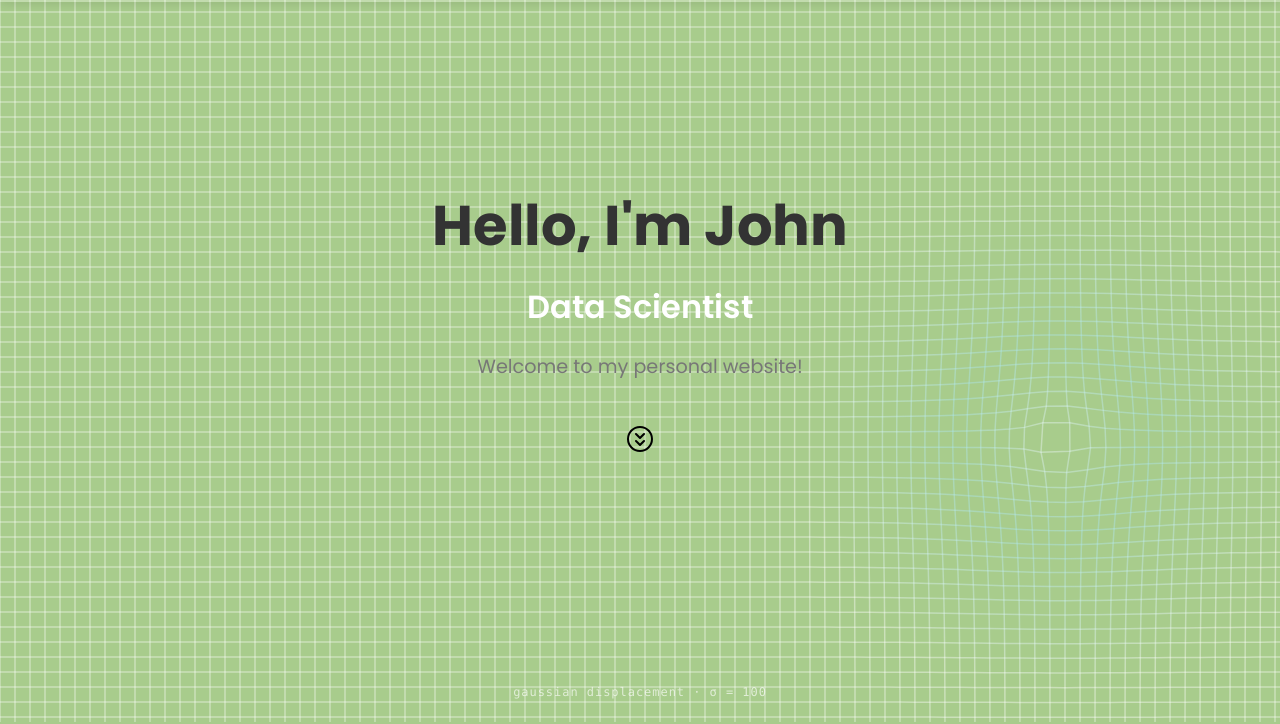
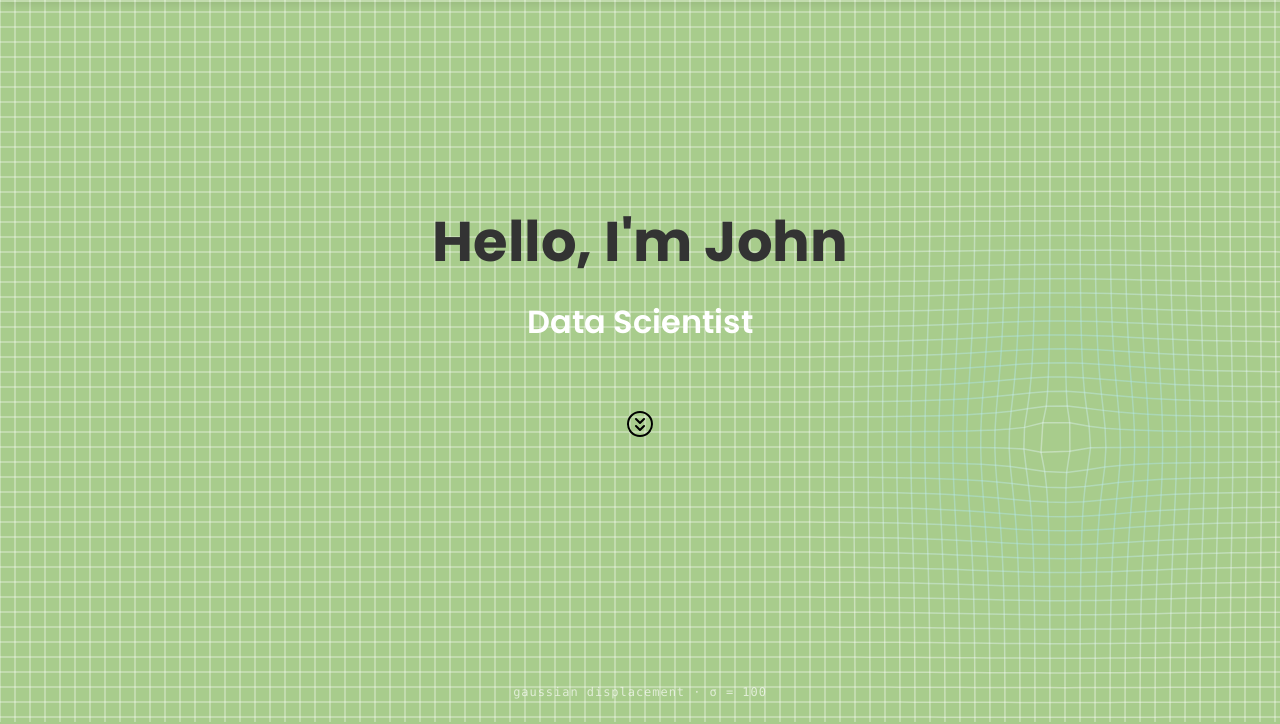
Before and after one commit to johnmrtnz/personal-site, an Astro site: page / in a window 1280 px wide. Shown: the part 78-802 px from the top of the page. Built offline with nearby package versions, Linux system fonts and the light colour scheme; Astro itself is replaced by a stand-in of ours.

Commit message:
Minor cosmetic changes

```diff
--- a/src/components/Hero.tsx
+++ b/src/components/Hero.tsx
@@ -45,9 +45,6 @@ const Hero: React.FC<HeroProps> = ({ base = '' }) => {
             sigma={isMobile ? 70 : 100}
             splitBy="char"
           />
-          <p>
-            Welcome to my personal website!
-          </p>
           <div className="hero-cta">
             <a href="#about"><img src={`${base}/icons/caret-circle-double-down.svg`} alt="Down Arrow" /></a>
           </div>
--- a/src/styles/home.css
+++ b/src/styles/home.css
@@ -253,7 +253,6 @@ a.btn:-webkit-details-marker {
 
 .company-logo {
   flex-shrink: 0;
-  margin-left: 30px;
   display: flex;
   align-items: center;
   justify-content: center;
```
